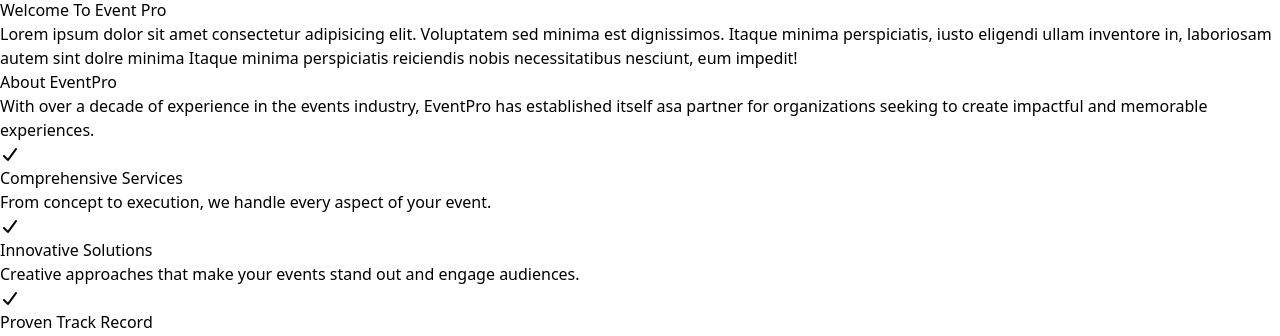
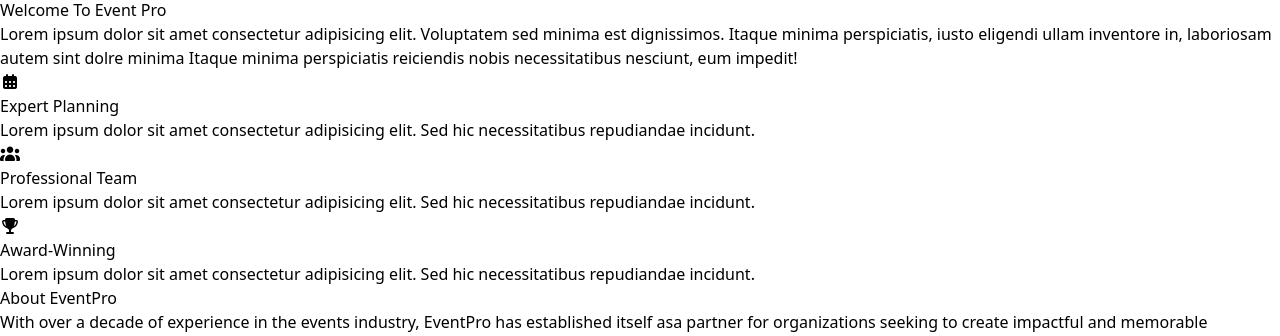
Before and after one commit to Eng-Yhassan/Lastproject_ReactJs, a React (Vite) app: page / in a window 1280 px wide. Shown: the part 338-674 px from the top of the page. Built offline with nearby package versions, Linux system fonts and the light colour scheme.

Commit message:
add 3 icons

```diff
--- a/src/Pages/Home.jsx
+++ b/src/Pages/Home.jsx
@@ -3,6 +3,7 @@
 import img1 from "../images/hakim.jpg"
 import img2 from "../images/yaya.jpg"
 import img3 from "../images/yonka.jpg"
+import ICONS from '../cart_icon'
 
 export default function Home() {
   return (
@@ -24,11 +25,14 @@
       <div className='mt-20 mb-20'>
         <h1 className='sm:text-5xl text-3xl text-center font-bold'>Welcome To Event Pro</h1>
         <p className='w-[78%] text-center sm:ml-[14%] ml-[10%] pt-7 sm:text-xl'>Lorem ipsum dolor sit amet consectetur adipisicing elit. Voluptatem sed minima est dignissimos. Itaque minima perspiciatis, iusto eligendi ullam inventore in, laboriosam autem sint dolre minima Itaque minima perspiciatis reiciendis nobis necessitatibus nesciunt, eum impedit!</p>
-        <div>
 
-          {/* Yoonis */}
+      <div className="grid md:grid-cols-3 gap-10 max-w-6xl mx-auto py-16">
+      <ICONS icon="fa-solid fa-calendar-days" titles="Expert Planning" />
+      <ICONS icon="fa-solid fa-users" titles="Professional Team" />
+      <ICONS icon="fa-solid fa-trophy" titles="Award-Winning" />
+      </div>
 
-        </div>
+
       </div>
 
 
--- /dev/null
+++ b/src/cart_icon.jsx
@@ -0,0 +1,11 @@
+export default function ICONS(props) {
+    return (
+        <div className="flex flex-col items-center text-center px-6 mt-10">
+            <div className="bg-indigo-100 p-4 rounded-full">
+                <i className={`${props.icon} text-4xl text-indigo-600`}></i>
+            </div>
+            <h1 className="mt-4 text-xl font-semibold">{props.titles}</h1>
+            <p className="mt-2 text-gray-600 max-w-sm">Lorem ipsum dolor sit amet consectetur adipisicing elit. Sed hic necessitatibus repudiandae incidunt.</p>
+        </div>
+    );
+}
```
